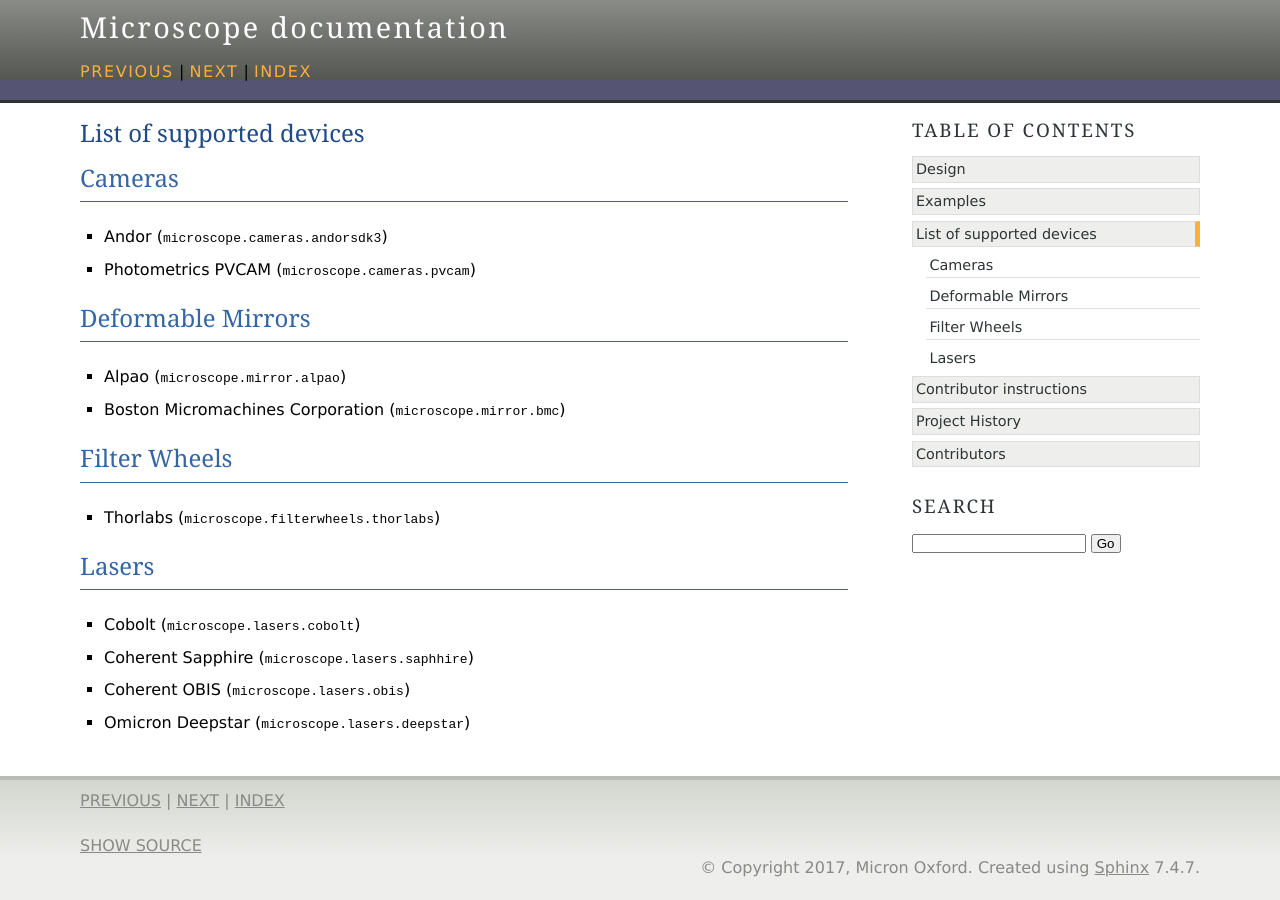
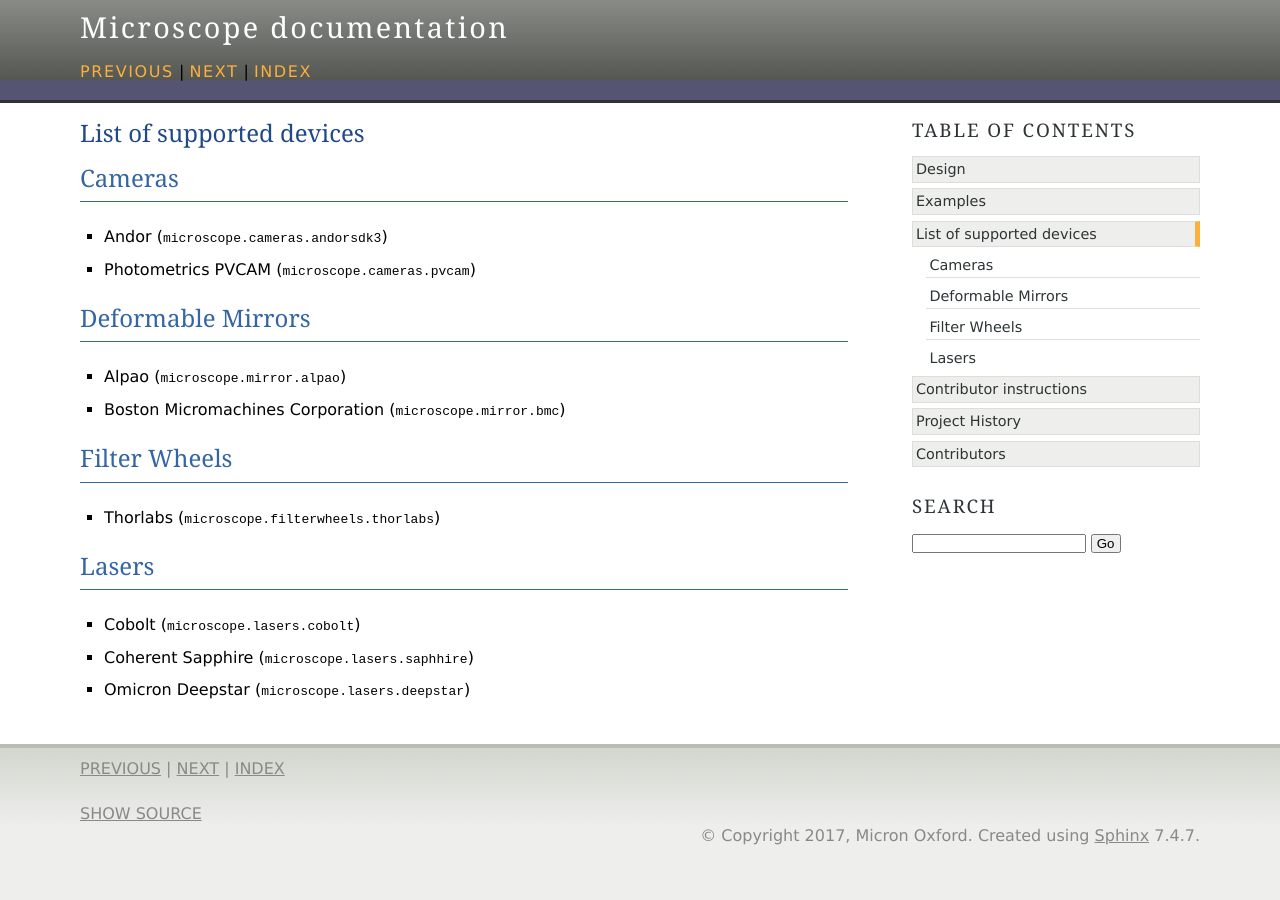
Before and after one commit to python-microscope/microscope, a Sphinx documentation site: the page built from doc/supported-devices.rst, in a window 1280 px wide. Built offline with Sphinx 7.4.7, drawn with Linux system fonts in a browser that asks for light colours; pages that are not in the unit, such as notebooks, are missing from menus.

Commit message:
Obis clean branch

```diff
--- a/doc/supported-devices.rst
+++ b/doc/supported-devices.rst
@@ -32,5 +32,4 @@
 
 - Cobolt (:class:`microscope.lasers.cobolt`)
 - Coherent Sapphire (:class:`microscope.lasers.saphhire`)
-- Coherent OBIS (:class:`microscope.lasers.obis`)
 - Omicron Deepstar (:class:`microscope.lasers.deepstar`)
```
